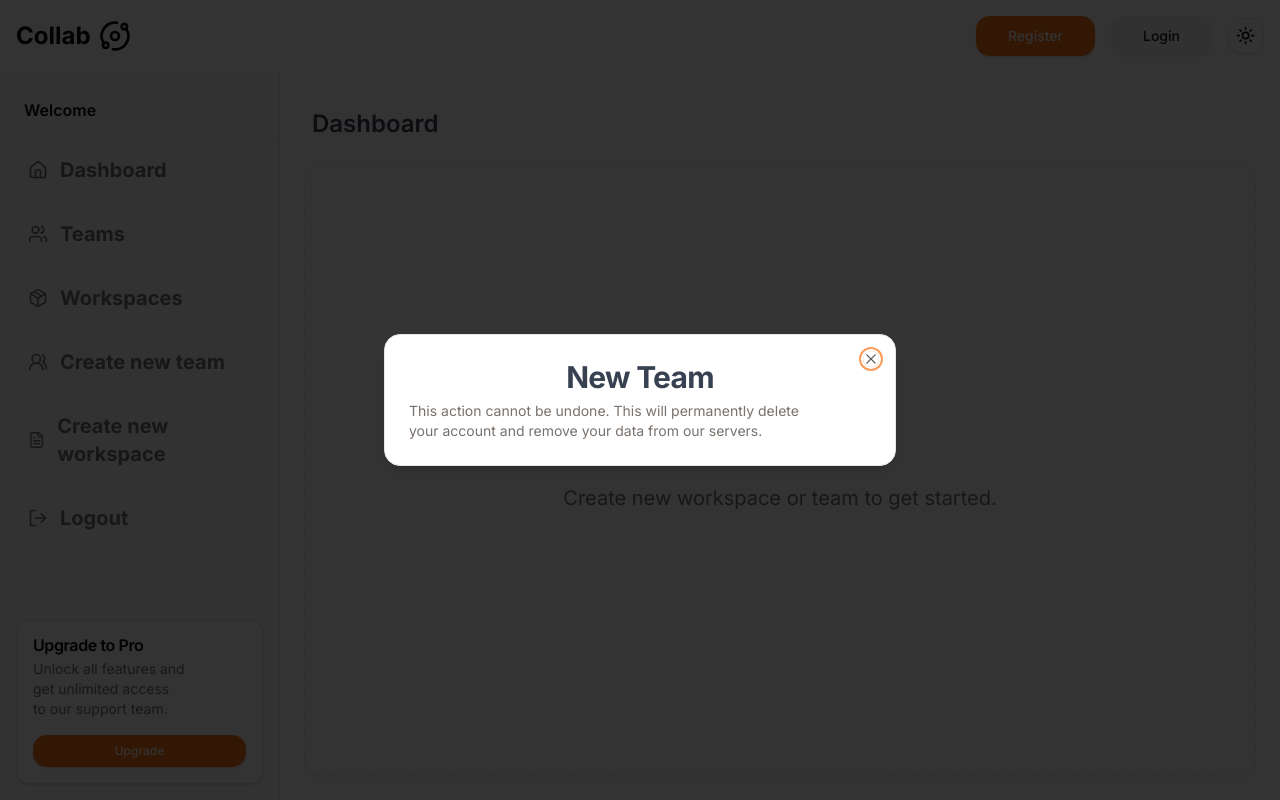
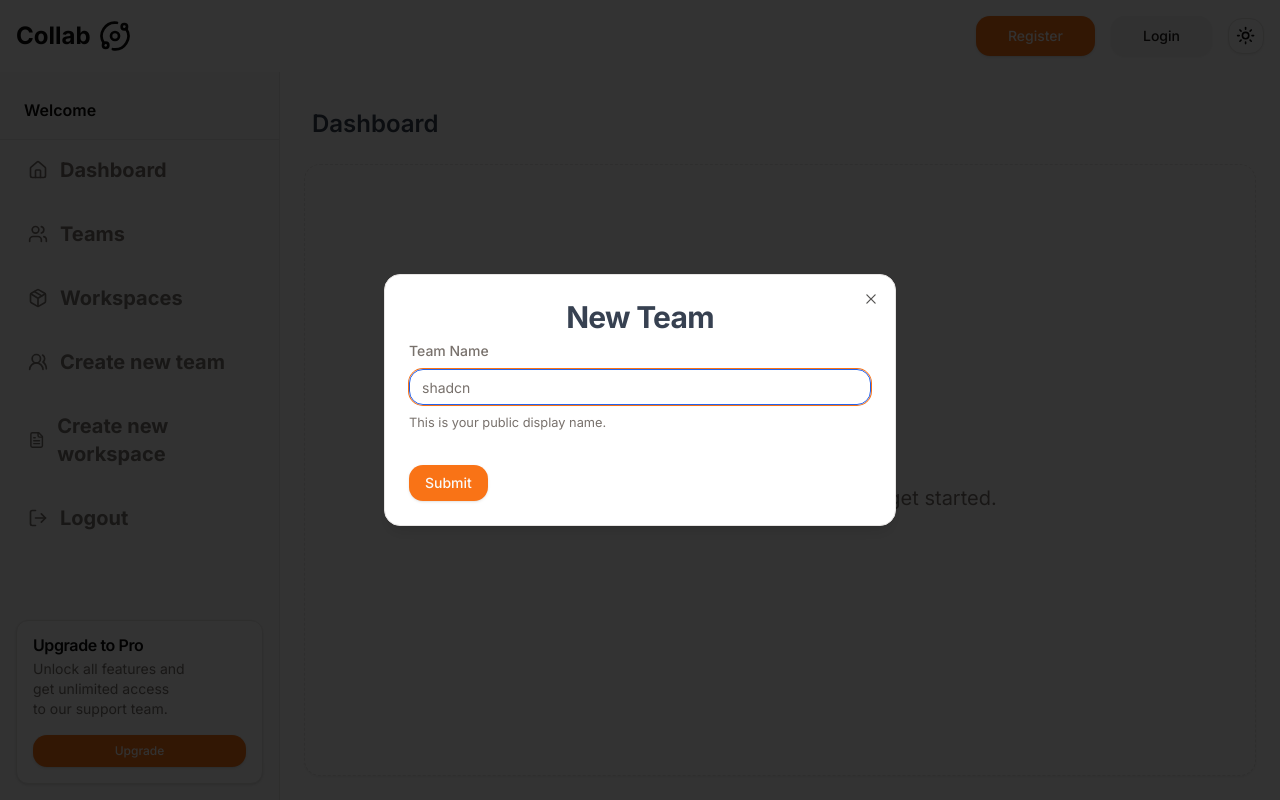
Before and after one commit to peterdinis/collab-space, a Next.js app: page /dashboard in a window 1280 px wide. Both pictures are taken after a click on the button "Create new team". Built offline with nearby package versions, Linux system fonts and the light colour scheme; no server answers.

Commit message:
feat: Design teams create modal

```diff
--- a/app/_components/teams/CreateTeamModal.tsx
+++ b/app/_components/teams/CreateTeamModal.tsx
@@ -9,18 +9,74 @@
     DialogTitle,
     DialogTrigger,
 } from '@/components/ui/dialog';
+import { useForm } from 'react-hook-form';
+import { zodResolver } from '@hookform/resolvers/zod';
+import { z } from 'zod';
+import { formSchema } from './teamModalFormSchema';
+import { Button } from '@/components/ui/button';
+import {
+    Form,
+    FormControl,
+    FormDescription,
+    FormField,
+    FormItem,
+    FormLabel,
+    FormMessage,
+} from '@/components/ui/form';
+import { Input } from '@/components/ui/input';
+import { useToast } from '@/components/ui/use-toast';
 
 const CreateTeamModal: FC = () => {
+    const form = useForm<z.infer<typeof formSchema>>({
+        resolver: zodResolver(formSchema),
+        defaultValues: {
+            name: '',
+        },
+    });
+
+    function onSubmit(values: z.infer<typeof formSchema>) {
+        // Do something with the form values.
+        // ✅ This will be type-safe and validated.
+        console.log(values);
+    }
+
     return (
         <Dialog>
             <DialogTrigger>Create new team</DialogTrigger>
             <DialogContent>
                 <DialogHeader>
-                    <DialogTitle className='flex justify-center align-top font-bold text-3xl dark:text-blue-50 prose prose-h1: '>New Team</DialogTitle>
+                    <DialogTitle className='prose-h1: prose flex justify-center align-top text-3xl font-bold dark:text-blue-50'>
+                        New Team
+                    </DialogTitle>
                     <DialogDescription className='mt-5'>
-                        This action cannot be undone. This will permanently
-                        delete your account and remove your data from our
-                        servers.
+                        <Form {...form}>
+                            <form
+                                onSubmit={form.handleSubmit(onSubmit)}
+                                className='space-y-8'
+                            >
+                                <FormField
+                                    control={form.control}
+                                    name='name'
+                                    render={({ field }) => (
+                                        <FormItem>
+                                            <FormLabel>Team Name</FormLabel>
+                                            <FormControl>
+                                                <Input
+                                                    placeholder='shadcn'
+                                                    {...field}
+                                                />
+                                            </FormControl>
+                                            <FormDescription>
+                                                This is your public display
+                                                name.
+                                            </FormDescription>
+                                            <FormMessage />
+                                        </FormItem>
+                                    )}
+                                />
+                                <Button type='submit'>Submit</Button>
+                            </form>
+                        </Form>
                     </DialogDescription>
                 </DialogHeader>
             </DialogContent>
--- /dev/null
+++ b/app/_components/teams/teamModalFormSchema.ts
@@ -0,0 +1,7 @@
+import { z } from 'zod';
+
+export const formSchema = z.object({
+    name: z.string().min(2, {
+        message: 'name must be at least 2 characters.',
+    }),
+});
```
